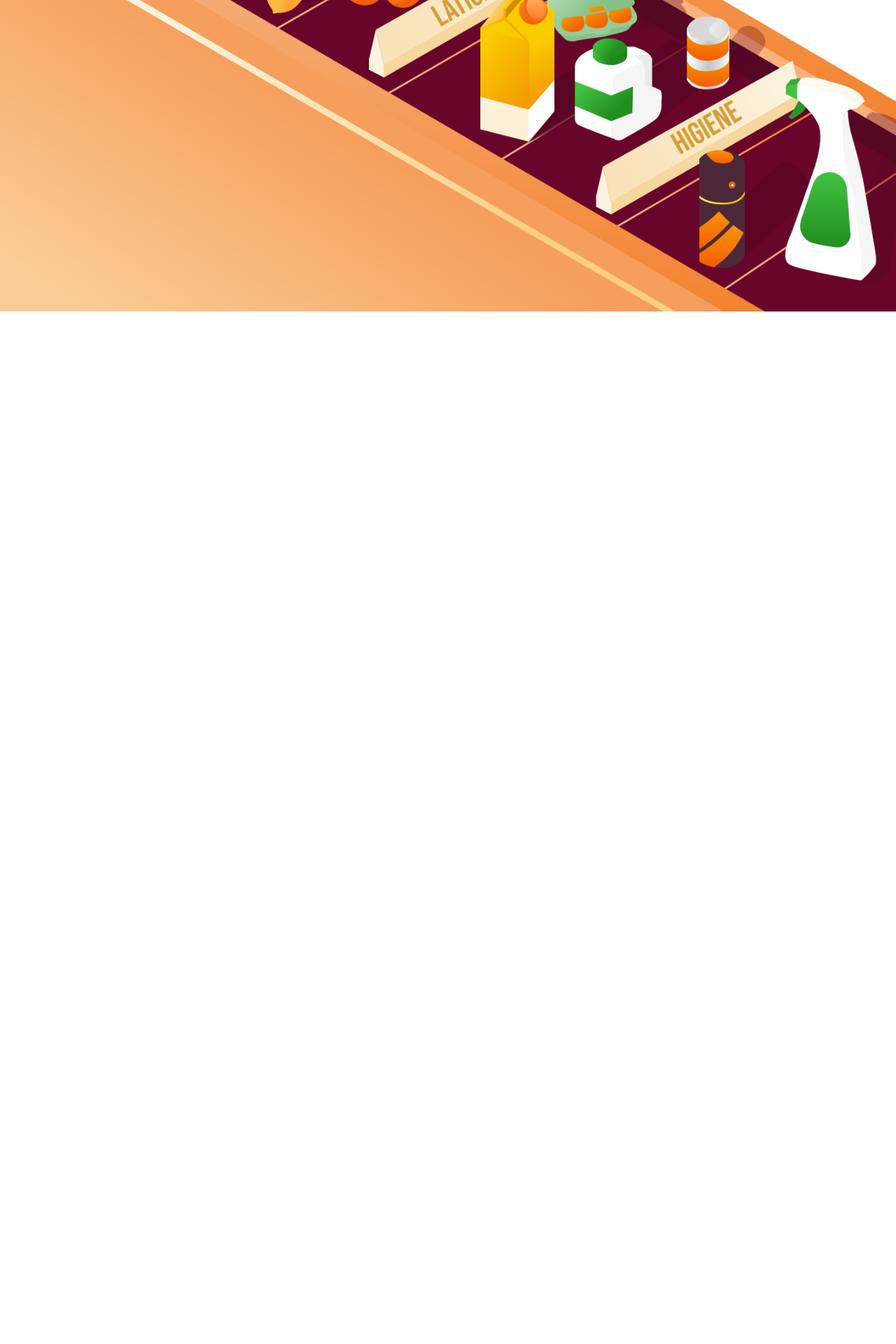
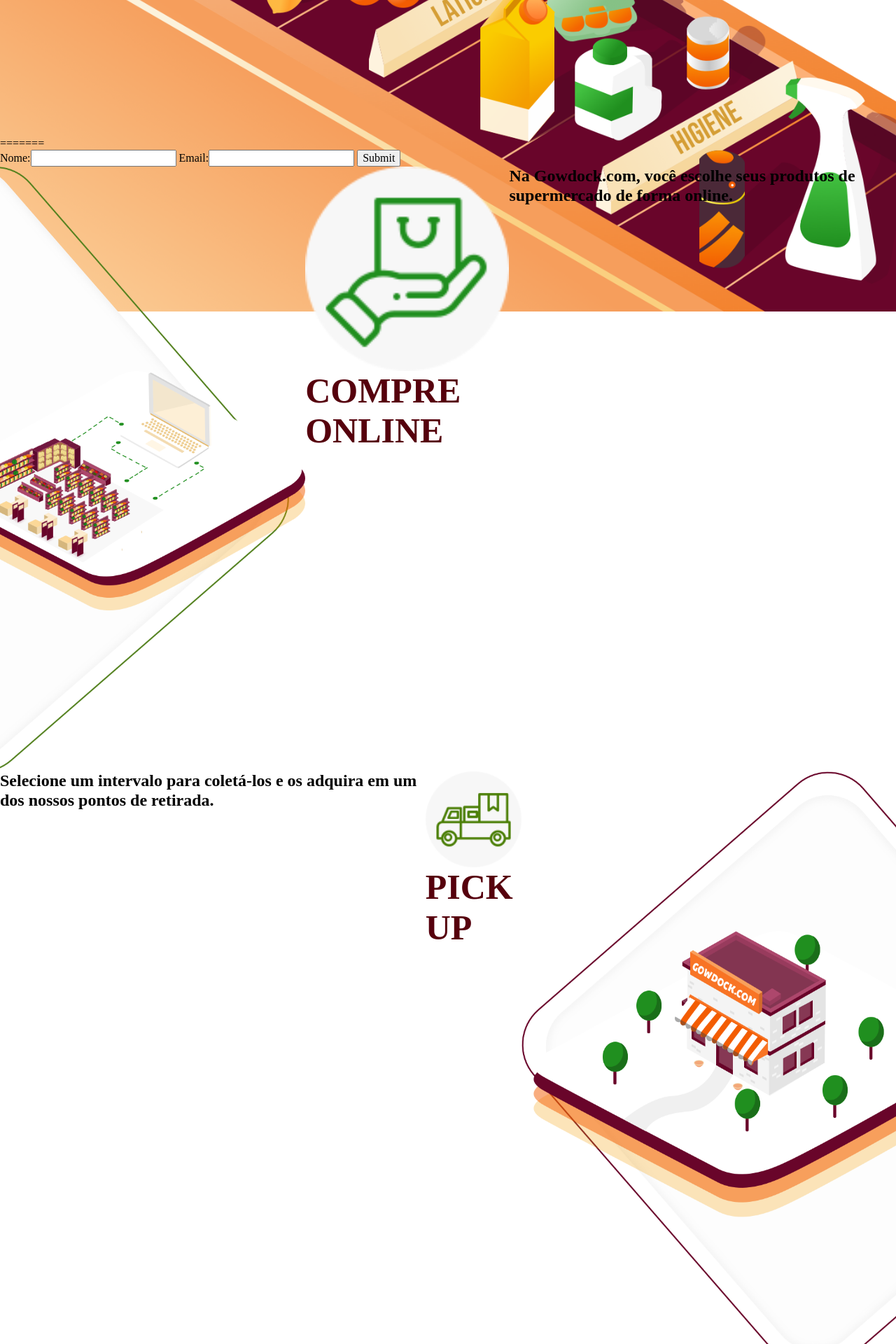
Before and after one commit to pauloandre23/gowdock-landing, a Django app: page / in a window 1280 px wide. Shown: the part 1520-3440 px from the top of the page at 70% size. Before the commit the page ends 1965 px from the top, so only its background shows below. Run offline with Django 3.2, Linux system fonts and the light colour scheme.

Commit message:
"Landing page area2"

```diff
--- a/landing_page/static/css/main.css
+++ b/landing_page/static/css/main.css
@@ -95,3 +95,41 @@
     width: 100%;
     height: auto;
 }
+
+  .headerA2 {
+    font-size: 50px;
+    font-family: Circular Std;
+    font-weight: bold;
+    color: #56000D;
+}
+
+  .headerA3 {
+    font-size: 50px;
+    font-family: Circular Std;
+    font-weight: bold;
+    color: #56000D;
+}
+
+  .textA2 {
+    font-size: 24px;
+    font-family: Circular Std;
+    font-weight: bold;
+    color: #000000;
+}
+
+  .textA3 {
+    font-size: 24px;
+    font-family: Circular Std;
+    font-weight: bold;
+    color: #000000;
+}
+
+  body {
+  opacity: 1;
+  transition: 0.7s opacity;
+}
+
+  .fade {
+  opacity: 0;
+  transition: none;
+}
--- a/landing_page/static/js/main.js
+++ b/landing_page/static/js/main.js
@@ -0,0 +1,5 @@
+<script>
+  document.addEventListener("DOMContentLoaded", function(e) {
+    document.body.className = 'fade';
+  });
+</script>
--- a/landing_page/templates/index.html
+++ b/landing_page/templates/index.html
@@ -23,6 +23,7 @@
             <img id="section__picture__img" src='{% static "assets/ImagemTop.png" %}'/>
         </div>
 
+<<<<<<< HEAD
         <div class="section__text">
             <h1></h1>
             <p></p>
@@ -50,5 +51,43 @@
 
 
 
+=======
+        <form action="/" method="post">
+            {% csrf_token %}
+            {{ form_email }}
+            <input type="submit" value="Submit">
+        </form>
+
+    <section class="containerA2">
+
+      <div class="ilustrationA2">
+        <img src="/assets/Group 4.png" alt="Principal" class="imagemA2" />
+      </div>
+
+      <div class="sectionTextA2">
+        <img src="assets/Group 21.png" alt="IconeA2" />
+        <h1 class="headerA2">COMPRE ONLINE</h1>
+      </div>
+
+      <p1 class="textA2">Na Gowdock.com, você escolhe seus produtos de supermercado de forma online. </p1>
+
+    </section>
+
+    <section class="containerA3">
+
+      <div class="ilustrationA3">
+        <img src="/assets/Group 2.png" alt="PrincipalA3" class="imagemA3" />
+      </div>
+
+      <div class="sectionTextA3">
+        <img src="assets/Group 22.png" alt="IconeA3" />
+        <h1 class="headerA3">PICK UP</h1>
+      </div>
+
+      <p1 class="textA3">Selecione um intervalo para coletá-los e os adquira em um dos nossos pontos de retirada. </p1>
+
+    </section>
+
+>>>>>>> 57a83f4... "Landing page area2"
 </body>
 </html>
```
Also changed, not shown: landing_page/templates/area2.html (+18 -2 lines), landing_page/templates/area3.html (deleted, +0 -30 lines).
